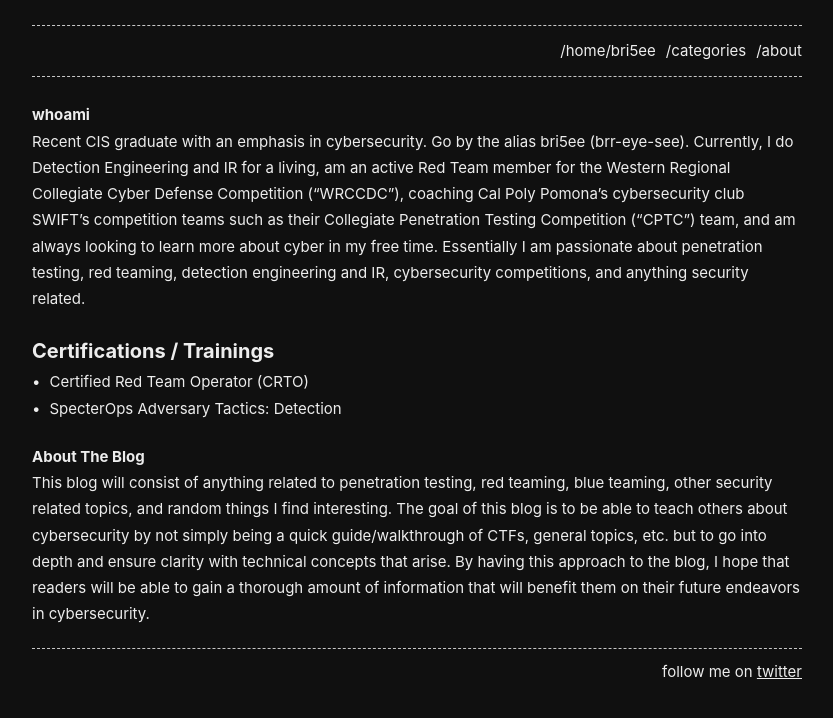
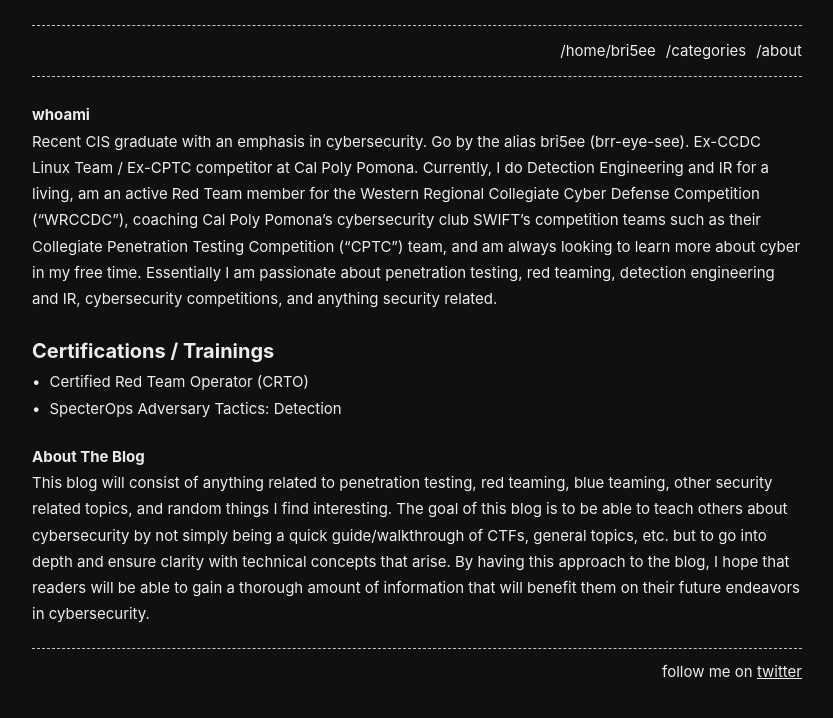
Before and after one commit to notbricey/brisee.github.io, a Jekyll site: the page built from about.md, in a window 1280 px wide. Shown: the top 718 px of the page, without its empty margins (223-1056 px from the left). Built offline with Jekyll 4.4.1, drawn with Linux system fonts in a browser that asks for light colours.

Commit message:
Update about.md

```diff
--- a/about.md
+++ b/about.md
@@ -6,7 +6,7 @@ permalink: /about/
 
 ### whoami
 
-Recent CIS graduate with an emphasis in cybersecurity. Go by the alias bri5ee (brr-eye-see). Currently, I do Detection Engineering and IR for a living, am an active Red Team member for the Western Regional Collegiate Cyber Defense Competition ("WRCCDC"), coaching Cal Poly Pomona's cybersecurity club SWIFT's competition teams such as their Collegiate Penetration Testing Competition ("CPTC") team, and am always looking to learn more about cyber in my free time. Essentially I am passionate about penetration testing, red teaming, detection engineering and IR, cybersecurity competitions, and anything security related.
+Recent CIS graduate with an emphasis in cybersecurity. Go by the alias bri5ee (brr-eye-see). Ex-CCDC Linux Team / Ex-CPTC competitor at Cal Poly Pomona. Currently, I do Detection Engineering and IR for a living, am an active Red Team member for the Western Regional Collegiate Cyber Defense Competition ("WRCCDC"), coaching Cal Poly Pomona's cybersecurity club SWIFT's competition teams such as their Collegiate Penetration Testing Competition ("CPTC") team, and am always looking to learn more about cyber in my free time. Essentially I am passionate about penetration testing, red teaming, detection engineering and IR, cybersecurity competitions, and anything security related.
 
 ## Certifications / Trainings
 
```
